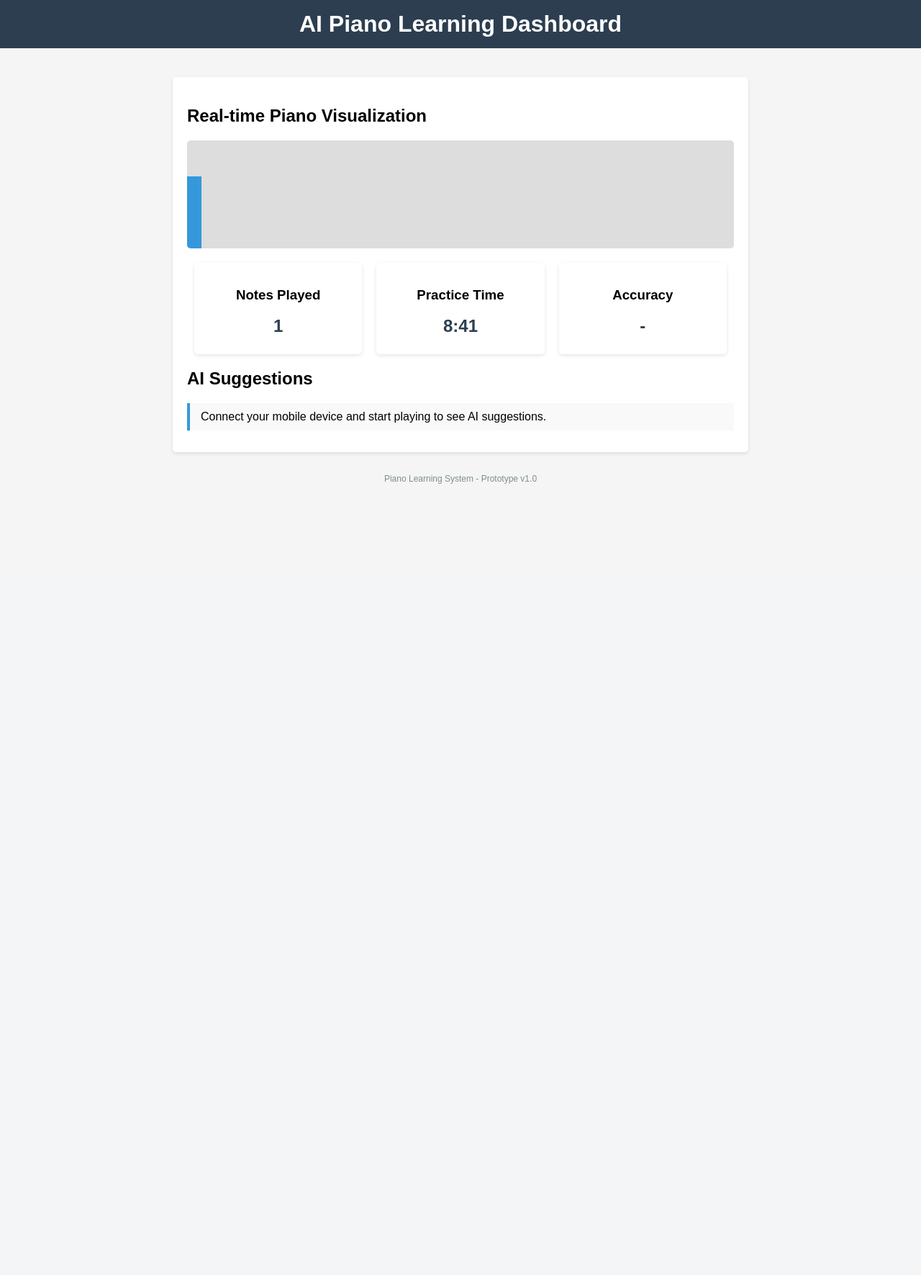
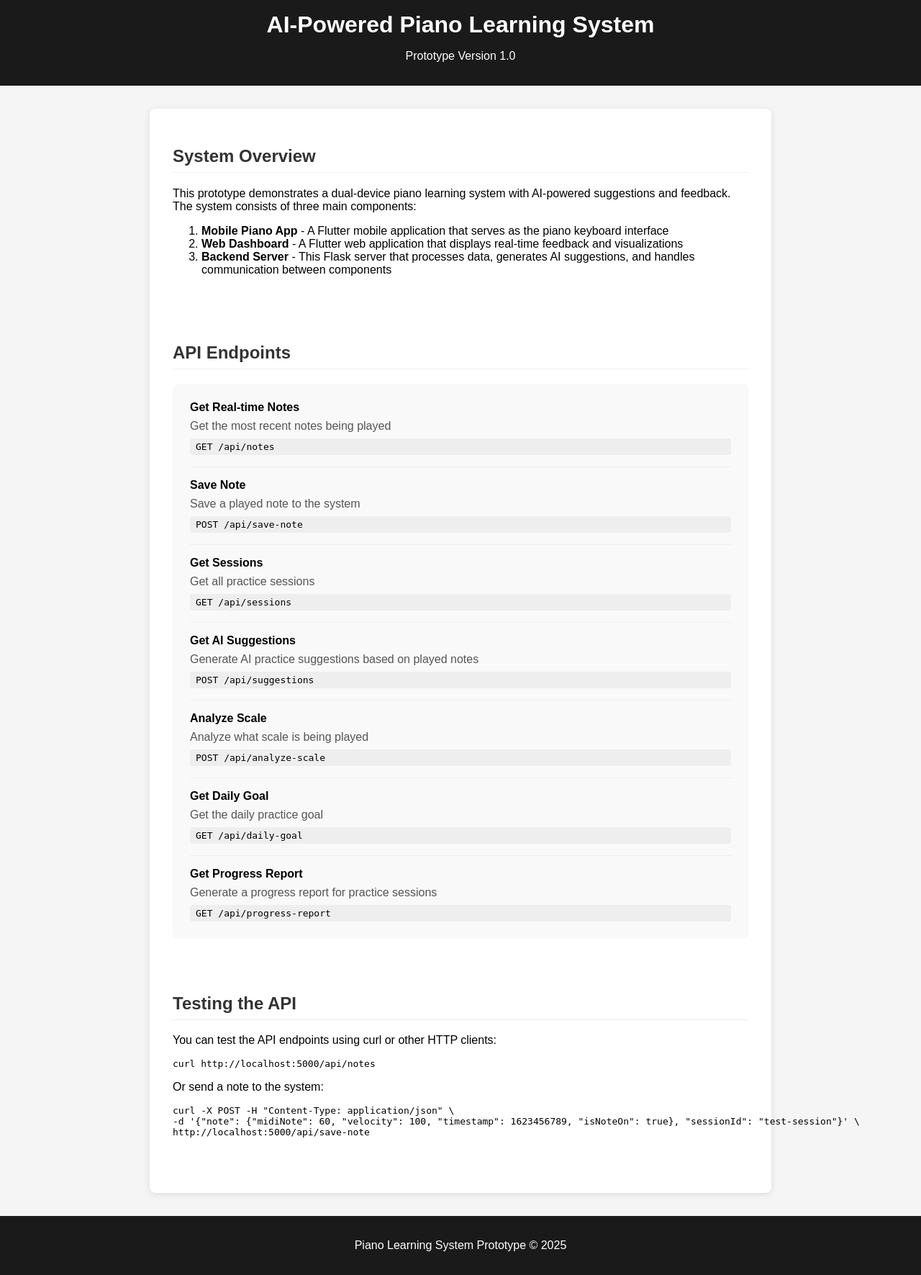
Before and after one commit to ijptr2/PianoMentor, a Flask app: page / in a window 1280 px wide. Shown: the whole page at 72% size. Before the commit the page ends 672 px from the top, so only its background shows below. Run offline with Flask 3, Linux system fonts and the light colour scheme.

Commit message:
Update website UI and add demo guide.  Improved styling and structure for the web dashboard and created a demo guide with API usage examples.
Replit-Commit-Author: Agent
Replit-Commit-Session-Id: c32ead28-1542-45bb-9367-a1303f4335cf
Replit-Commit-Screenshot-Url: https://storage.googleapis.com/screenshot-production-us-central1/074cb1b9-fabf-4439-af66-0241c1a10b1c/8d30c989-bc11-4389-866b-e61dbdc21982.jpg

```diff
--- a/backend/templates/index.html
+++ b/backend/templates/index.html
@@ -3,228 +3,168 @@
 <head>
     <meta charset="UTF-8">
     <meta name="viewport" content="width=device-width, initial-scale=1.0">
-    <title>AI Piano Learning System</title>
+    <title>Piano Learning System</title>
     <style>
         body {
-            font-family: Arial, sans-serif;
+            font-family: 'Arial', sans-serif;
             margin: 0;
             padding: 0;
+            display: flex;
+            flex-direction: column;
+            align-items: center;
+            min-height: 100vh;
             background-color: #f5f5f5;
         }
-
-        .container {
+        header {
+            width: 100%;
+            background-color: #1a1a1a;
+            color: white;
+            text-align: center;
+            padding: 1rem 0;
+        }
+        main {
             max-width: 800px;
-            margin: 0 auto;
-            padding: 20px;
+            width: 90%;
+            margin: 2rem 0;
+            background-color: white;
+            padding: 2rem;
+            border-radius: 8px;
+            box-shadow: 0 2px 10px rgba(0, 0, 0, 0.1);
         }
-
-        header {
-            background-color: #2c3e50;
-            color: white;
-            padding: 15px 0;
-            text-align: center;
-        }
-
         h1 {
             margin: 0;
         }
-
-        .dashboard {
-            margin-top: 20px;
-            background-color: white;
-            border-radius: 5px;
-            box-shadow: 0 2px 5px rgba(0,0,0,0.1);
-            padding: 20px;
+        h2 {
+            color: #333;
+            border-bottom: 1px solid #eee;
+            padding-bottom: 0.5rem;
         }
-
-        .piano-visualization {
-            margin-top: 20px;
-            height: 150px;
-            background-color: #ddd;
-            border-radius: 5px;
-            position: relative;
-            overflow: hidden;
+        .piano-learning-system {
+            display: flex;
+            flex-direction: column;
+            gap: 1.5rem;
         }
-
-        .key {
-            position: absolute;
-            bottom: 0;
-            background-color: #3498db;
-            width: 20px;
-            transition: height 0.2s ease;
+        .api-endpoints {
+            background-color: #f9f9f9;
+            padding: 1.5rem;
+            border-radius: 8px;
         }
-
-        .metrics {
-            display: flex;
-            justify-content: space-between;
-            margin-top: 20px;
+        .endpoint {
+            margin-bottom: 1rem;
+            padding-bottom: 1rem;
+            border-bottom: 1px solid #eee;
         }
-
-        .metric-card {
-            flex: 1;
-            margin: 0 10px;
-            background-color: white;
-            border-radius: 5px;
-            box-shadow: 0 2px 5px rgba(0,0,0,0.1);
-            padding: 15px;
+        .endpoint:last-child {
+            border-bottom: none;
+            margin-bottom: 0;
+            padding-bottom: 0;
+        }
+        .endpoint-title {
+            font-weight: bold;
+            margin-bottom: 0.5rem;
+        }
+        .endpoint-description {
+            margin-bottom: 0.5rem;
+            color: #555;
+        }
+        .endpoint-url {
+            font-family: monospace;
+            background-color: #eee;
+            padding: 0.25rem 0.5rem;
+            border-radius: 4px;
+        }
+        .section {
+            margin-bottom: 2rem;
+        }
+        footer {
+            margin-top: auto;
+            padding: 1rem 0;
             text-align: center;
-        }
-
-        .metric-value {
-            font-size: 24px;
-            font-weight: bold;
-            margin: 10px 0;
-            color: #2c3e50;
-        }
-
-        .suggestions {
-            margin-top: 20px;
-        }
-
-        .suggestion-item {
-            background-color: #f9f9f9;
-            border-left: 4px solid #3498db;
-            padding: 10px 15px;
-            margin-bottom: 10px;
-        }
-
-        .version {
-            margin-top: 30px;
-            text-align: center;
-            font-size: 12px;
-            color: #7f8c8d;
+            width: 100%;
+            background-color: #1a1a1a;
+            color: white;
         }
     </style>
 </head>
 <body>
     <header>
-        <h1>AI Piano Learning Dashboard</h1>
+        <h1>AI-Powered Piano Learning System</h1>
+        <p>Prototype Version {{ prototype_version }}</p>
     </header>
 
-    <div class="container">
-        <div class="dashboard">
-            <h2>Real-time Piano Visualization</h2>
-            <div class="piano-visualization" id="pianoVisualization">
-                <!-- Keys will be added dynamically -->
-            </div>
+    <main>
+        <div class="piano-learning-system">
+            <section class="section">
+                <h2>System Overview</h2>
+                <p>This prototype demonstrates a dual-device piano learning system with AI-powered suggestions and feedback. The system consists of three main components:</p>
+                <ol>
+                    <li><strong>Mobile Piano App</strong> - A Flutter mobile application that serves as the piano keyboard interface</li>
+                    <li><strong>Web Dashboard</strong> - A Flutter web application that displays real-time feedback and visualizations</li>
+                    <li><strong>Backend Server</strong> - This Flask server that processes data, generates AI suggestions, and handles communication between components</li>
+                </ol>
+            </section>
 
-            <div class="metrics">
-                <div class="metric-card">
-                    <h3>Notes Played</h3>
-                    <div class="metric-value" id="notesPlayed">0</div>
+            <section class="section">
+                <h2>API Endpoints</h2>
+                <div class="api-endpoints">
+                    <div class="endpoint">
+                        <div class="endpoint-title">Get Real-time Notes</div>
+                        <div class="endpoint-description">Get the most recent notes being played</div>
+                        <div class="endpoint-url">GET /api/notes</div>
+                    </div>
+
+                    <div class="endpoint">
+                        <div class="endpoint-title">Save Note</div>
+                        <div class="endpoint-description">Save a played note to the system</div>
+                        <div class="endpoint-url">POST /api/save-note</div>
+                    </div>
+
+                    <div class="endpoint">
+                        <div class="endpoint-title">Get Sessions</div>
+                        <div class="endpoint-description">Get all practice sessions</div>
+                        <div class="endpoint-url">GET /api/sessions</div>
+                    </div>
+
+                    <div class="endpoint">
+                        <div class="endpoint-title">Get AI Suggestions</div>
+                        <div class="endpoint-description">Generate AI practice suggestions based on played notes</div>
+                        <div class="endpoint-url">POST /api/suggestions</div>
+                    </div>
+
+                    <div class="endpoint">
+                        <div class="endpoint-title">Analyze Scale</div>
+                        <div class="endpoint-description">Analyze what scale is being played</div>
+                        <div class="endpoint-url">POST /api/analyze-scale</div>
+                    </div>
+
+                    <div class="endpoint">
+                        <div class="endpoint-title">Get Daily Goal</div>
+                        <div class="endpoint-description">Get the daily practice goal</div>
+                        <div class="endpoint-url">GET /api/daily-goal</div>
+                    </div>
+
+                    <div class="endpoint">
+                        <div class="endpoint-title">Get Progress Report</div>
+                        <div class="endpoint-description">Generate a progress report for practice sessions</div>
+                        <div class="endpoint-url">GET /api/progress-report</div>
+                    </div>
                 </div>
-                <div class="metric-card">
-                    <h3>Practice Time</h3>
-                    <div class="metric-value" id="practiceTime">0:00</div>
-                </div>
-                <div class="metric-card">
-                    <h3>Accuracy</h3>
-                    <div class="metric-value" id="accuracy">-</div>
-                </div>
-            </div>
+            </section>
 
-            <div class="suggestions">
-                <h2>AI Suggestions</h2>
-                <div id="suggestionsList">
-                    <div class="suggestion-item">Connect your mobile device and start playing to see AI suggestions.</div>
-                </div>
-            </div>
+            <section class="section">
+                <h2>Testing the API</h2>
+                <p>You can test the API endpoints using curl or other HTTP clients:</p>
+                <pre>curl http://localhost:5000/api/notes</pre>
+                <p>Or send a note to the system:</p>
+                <pre>curl -X POST -H "Content-Type: application/json" \
+-d '{"note": {"midiNote": 60, "velocity": 100, "timestamp": 1623456789, "isNoteOn": true}, "sessionId": "test-session"}' \
+http://localhost:5000/api/save-note</pre>
+            </section>
         </div>
+    </main>
 
-        <div class="version">
-            Piano Learning System - Prototype v{{ prototype_version }}
-        </div>
-    </div>
-
-    <script>
-        // Fetch real-time notes from the backend
-        function fetchNotes() {
-            fetch('/api/notes')
-                .then(response => response.json())
-                .then(data => {
-                    updateVisualization(data.notes);
-                    updateMetrics(data.notes);
-                })
-                .catch(error => console.error('Error fetching notes:', error));
-        }
-
-        // Fetch AI suggestions
-        function fetchSuggestions() {
-            fetch('/api/suggestions', {
-                method: 'POST',
-                headers: {
-                    'Content-Type': 'application/json'
-                },
-                body: JSON.stringify({
-                    sessionId: getCurrentSessionId(),
-                    notes: getRecentNotes()
-                })
-            })
-            .then(response => response.json())
-            .then(data => {
-                if (data.suggestions && data.suggestions.length > 0) {
-                    updateSuggestions(data.suggestions);
-                }
-            })
-            .catch(error => console.error('Error fetching suggestions:', error));
-        }
-
-        // Update piano visualization
-        function updateVisualization(notes) {
-            const container = document.getElementById('pianoVisualization');
-            container.innerHTML = '';
-
-            // Show only the most recent active notes
-            const activeNotes = notes.filter(note => note.isNoteOn);
-
-            activeNotes.forEach((note, index) => {
-                const key = document.createElement('div');
-                key.className = 'key';
-                key.style.left = (index * 25) + 'px';
-                key.style.height = note.velocity + 'px';
-
-                container.appendChild(key);
-            });
-        }
-
-        // Update metrics based on notes
-        function updateMetrics(notes) {
-            // Count unique notes played
-            const uniqueNotes = new Set(notes.map(note => note.midiNote));
-            document.getElementById('notesPlayed').textContent = uniqueNotes.size;
-
-            // Just a placeholder - would need real data for practice time
-            const minutes = Math.floor(Math.random() * 10);
-            const seconds = Math.floor(Math.random() * 60);
-            document.getElementById('practiceTime').textContent = `${minutes}:${seconds < 10 ? '0' + seconds : seconds}`;
-        }
-
-        // Update suggestions list
-        function updateSuggestions(suggestions) {
-            const container = document.getElementById('suggestionsList');
-            container.innerHTML = '';
-
-            suggestions.forEach(suggestion => {
-                const item = document.createElement('div');
-                item.className = 'suggestion-item';
-                item.textContent = suggestion;
-                container.appendChild(item);
-            });
-        }
-
-        // Helper function to get current session ID (would normally come from app state)
-        function getCurrentSessionId() {
-            return 'dashboard-' + Date.now();
-        }
-
-        // Helper function to get recent notes (would normally come from app state)
-        function getRecentNotes() {
-            return [];
-        }
-
-        // Poll for updates
-        setInterval(fetchNotes, 500);
-        setInterval(fetchSuggestions, 5000);
-    </script>
+    <footer>
+        <p>Piano Learning System Prototype © 2025</p>
+    </footer>
 </body>
 </html>
```
Also changed, not shown: DEMO.md (added, +107 -0 lines), README.md (added).
